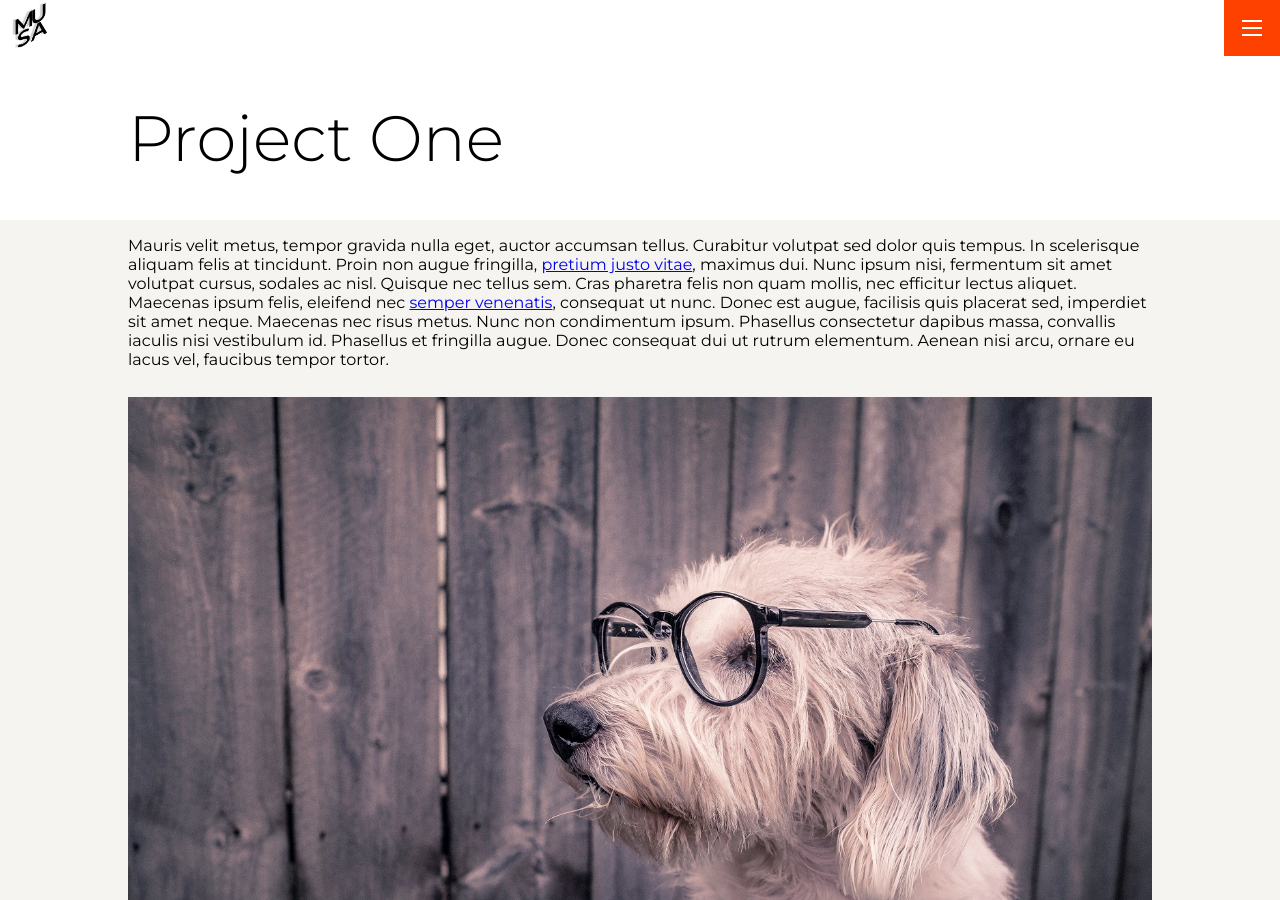
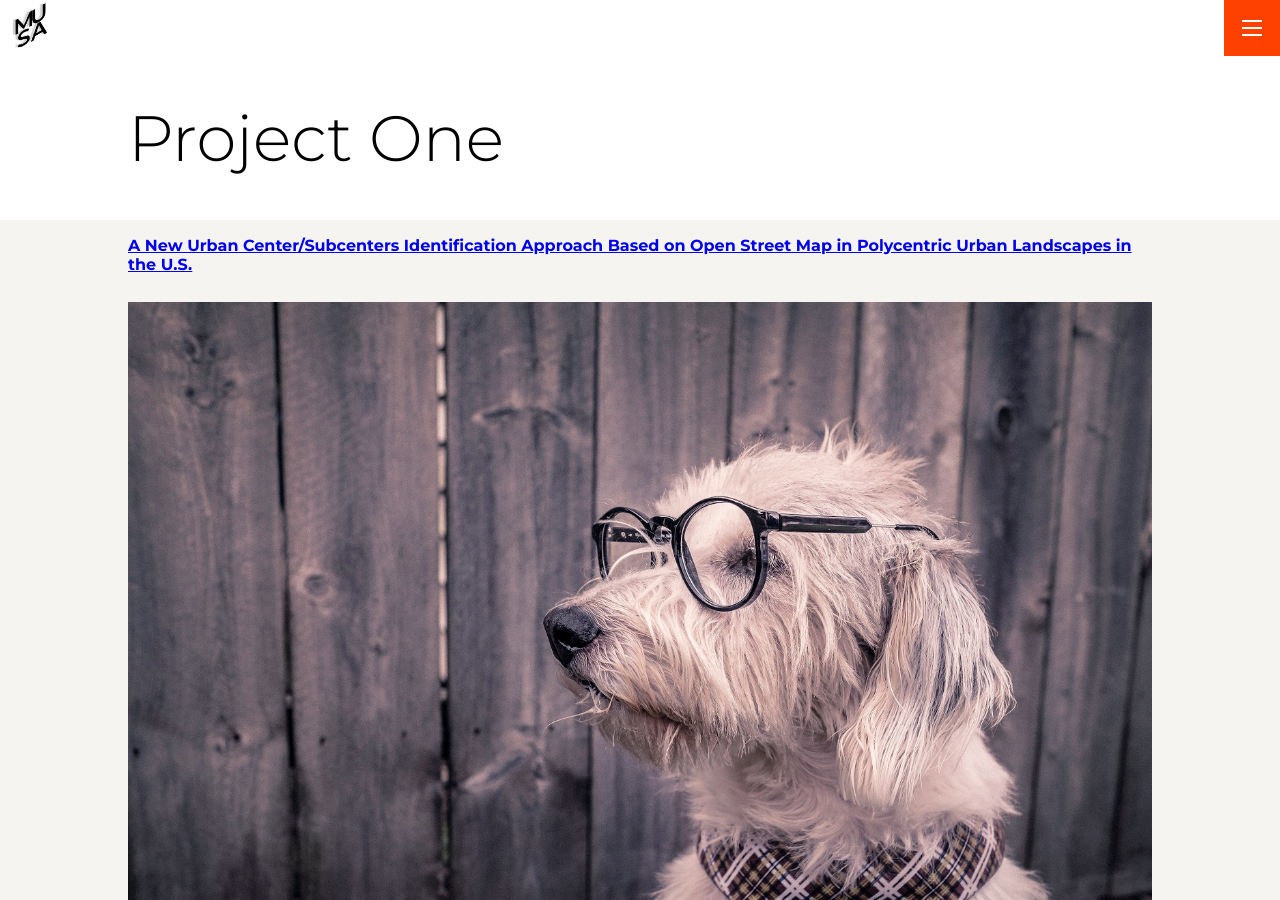
Before and after one commit to wenshaoting6-ui/portfolio, a Jekyll site: the page built from _projects/proj-1.md, in a window 1280 px wide and 900 px high. Built offline with Jekyll 4.4.1, drawn with Linux system fonts in a browser that asks for light colours.

Commit message:
Update proj-1.md

```diff
--- a/_projects/proj-1.md
+++ b/_projects/proj-1.md
@@ -3,7 +3,7 @@ layout: post
 title: 'Project One'
 thumbnail: /assets/img/projects/proj-1/thumbnail.jpg
 ---
-Mauris velit metus, tempor gravida nulla eget, auctor accumsan tellus. Curabitur volutpat sed dolor quis tempus. In scelerisque aliquam felis at tincidunt. Proin non augue fringilla, [pretium justo vitae](#), maximus dui. Nunc ipsum nisi, fermentum sit amet volutpat cursus, sodales ac nisl. Quisque nec tellus sem. Cras pharetra felis non quam mollis, nec efficitur lectus aliquet. Maecenas ipsum felis, eleifend nec [semper venenatis](#), consequat ut nunc. Donec est augue, facilisis quis placerat sed, imperdiet sit amet neque. Maecenas nec risus metus. Nunc non condimentum ipsum. Phasellus consectetur dapibus massa, convallis iaculis nisi vestibulum id. Phasellus et fringilla augue. Donec consequat dui ut rutrum elementum. Aenean nisi arcu, ornare eu lacus vel, faucibus tempor tortor.
+[**A New Urban Center/Subcenters Identification Approach Based on Open Street Map in Polycentric Urban Landscapes in the U.S.**](https://onlinelibrary.wiley.com/doi/full/10.1111/tgis.13257)
 
 {% include image.html url="http://www.gratisography.com" image="projects/proj-1/dog.jpg" %}
 
```
